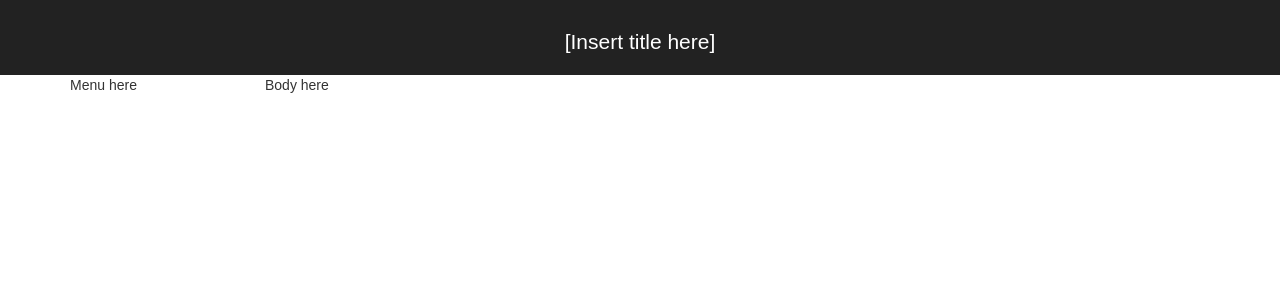
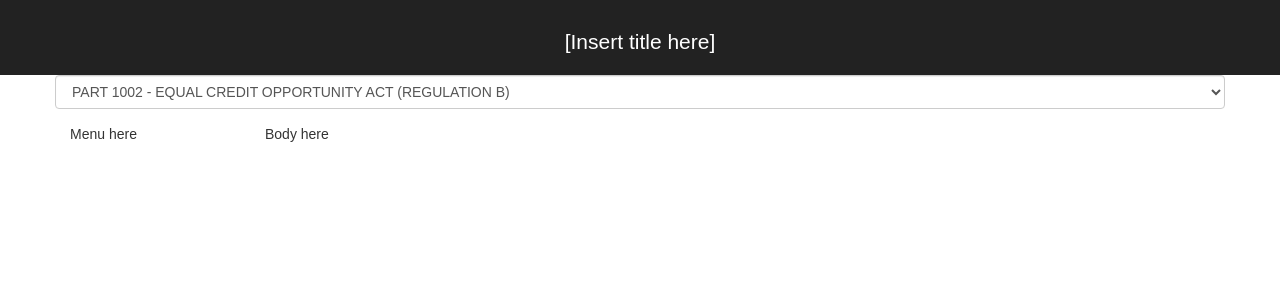
Before and after one commit to brittaniSavery/prototype-for-gloria, a React (Create React App) app: page / in a window 1280 px wide. Shown: the top 300 px of the page. Built offline with nearby package versions, Linux system fonts and the light colour scheme; the HTML template or start-up script is replaced by a standard one.

Commit message:
Add SearchBox onChange notes
Going to get the xml to display before moivng to adding different books

```diff
--- a/src/App.js
+++ b/src/App.js
@@ -1,5 +1,6 @@
 import React, { Component } from 'react';
 import { Grid, Row, Col } from 'react-bootstrap';
+import SearchBox from './search-box'
 import './App.css';
 
 class App extends Component {
@@ -31,7 +32,7 @@ class BasicLayout extends Component {
      <Grid>
       <Row>
           <Col>
-            {/* Add the search-box component */}
+            <SearchBox /> {/* SearchBox will need a prop to get current book */}
           </Col>
       </Row>
       <Row>
--- a/src/search-box.js
+++ b/src/search-box.js
@@ -2,11 +2,16 @@ import React, { Component } from 'react';
 import { FormGroup, FormControl } from 'react-bootstrap';
 
 class SearchBox extends Component {
+    /* handleChange() {
+        // TODO: insert onChange functionality here
+        search box option will be
+    } */
+
     render() {
         return (
         <form>
             <FormGroup controlId="formControlsSelect">
-              <FormControl componentClass="select" placeholder="Select a book">
+              <FormControl componentClass="select" placeholder="Select a book" /*onChange="handleChange"*/>
                 <option value="https://www.gpo.gov/fdsys/pkg/CFR-2012-title12-vol8/xml/CFR-2012-title12-vol8-part1002.xml">PART 1002 - EQUAL CREDIT OPPORTUNITY ACT (REGULATION B)</option>
               </FormControl>
             </FormGroup>
@@ -14,3 +19,5 @@ class SearchBox extends Component {
         );
     }
 }
+
+export default SearchBox;
```
